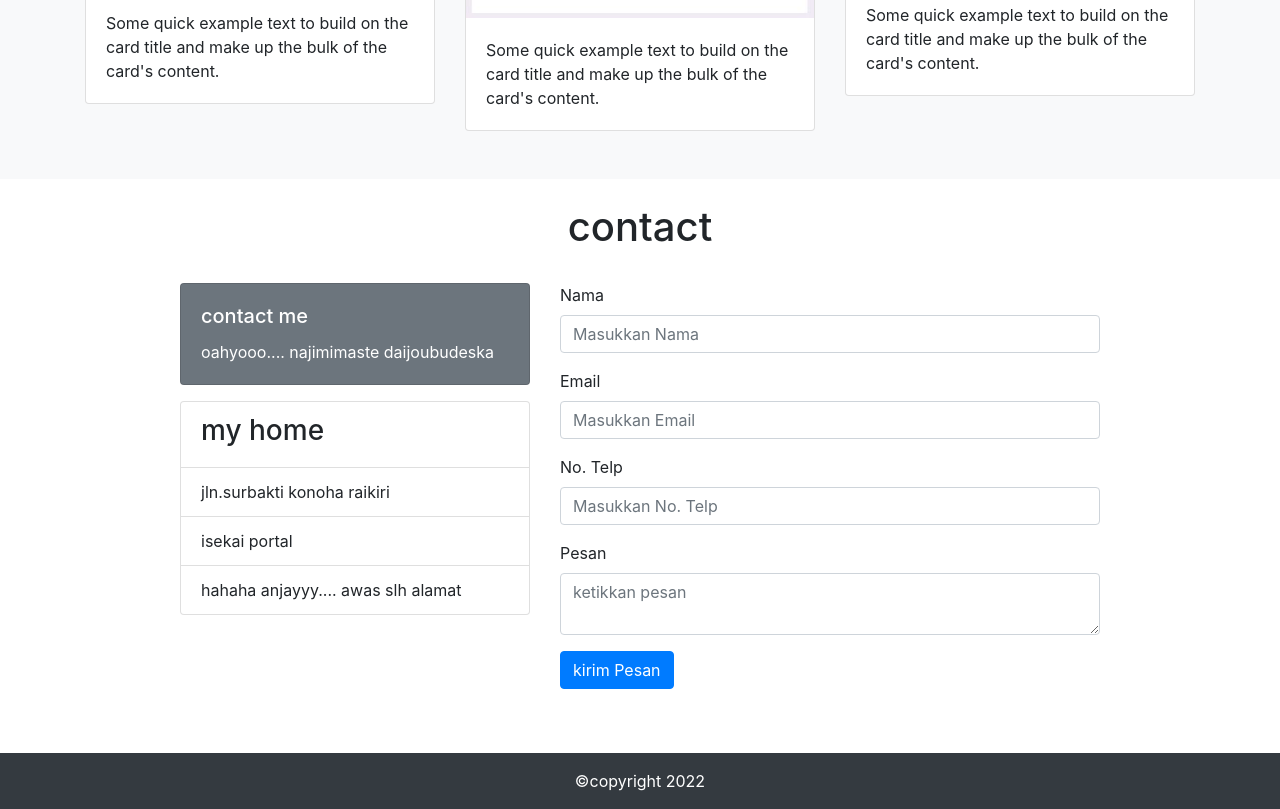
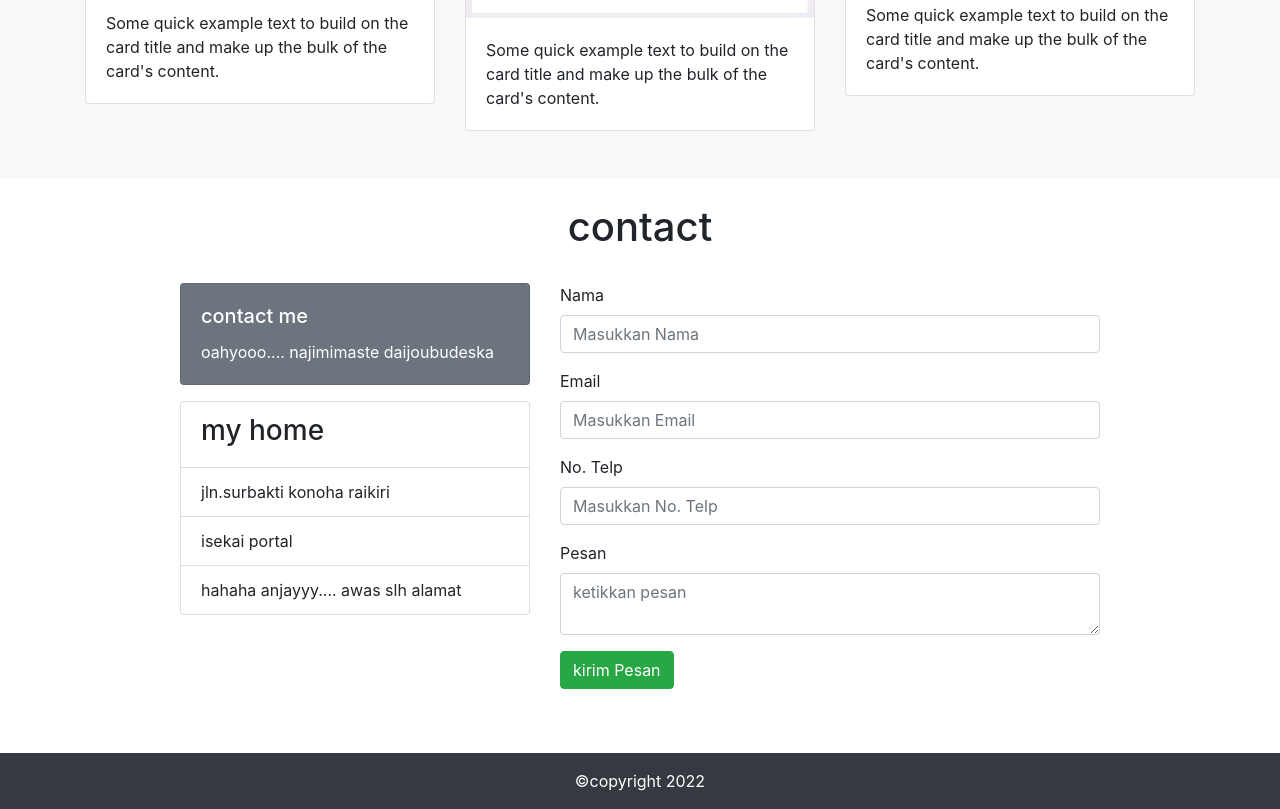
Before and after one commit to novelorenta/novelorenta.github.io, a plain HTML site: page index.html in a window 1280 px wide. Shown: the part 1811-2620 px from the top of the page. Drawn offline with nearby package versions, Linux system fonts and the light colour scheme.

Commit message:
mengubah warna tombol menjadi hijau

```diff
--- a/index.html
+++ b/index.html
@@ -172,7 +172,7 @@
               <div class="form-group"><textarea name="pesan" id="pesan" class="form-control" placeholder="ketikkan pesan"></textarea></div>
             </form>
             <div class="form-group">
-              <button type="button" class="btn btn-primary">kirim Pesan</button>
+              <button type="button" class="btn btn-success">kirim Pesan</button>
             </div>
           </div>
         </div>
```
